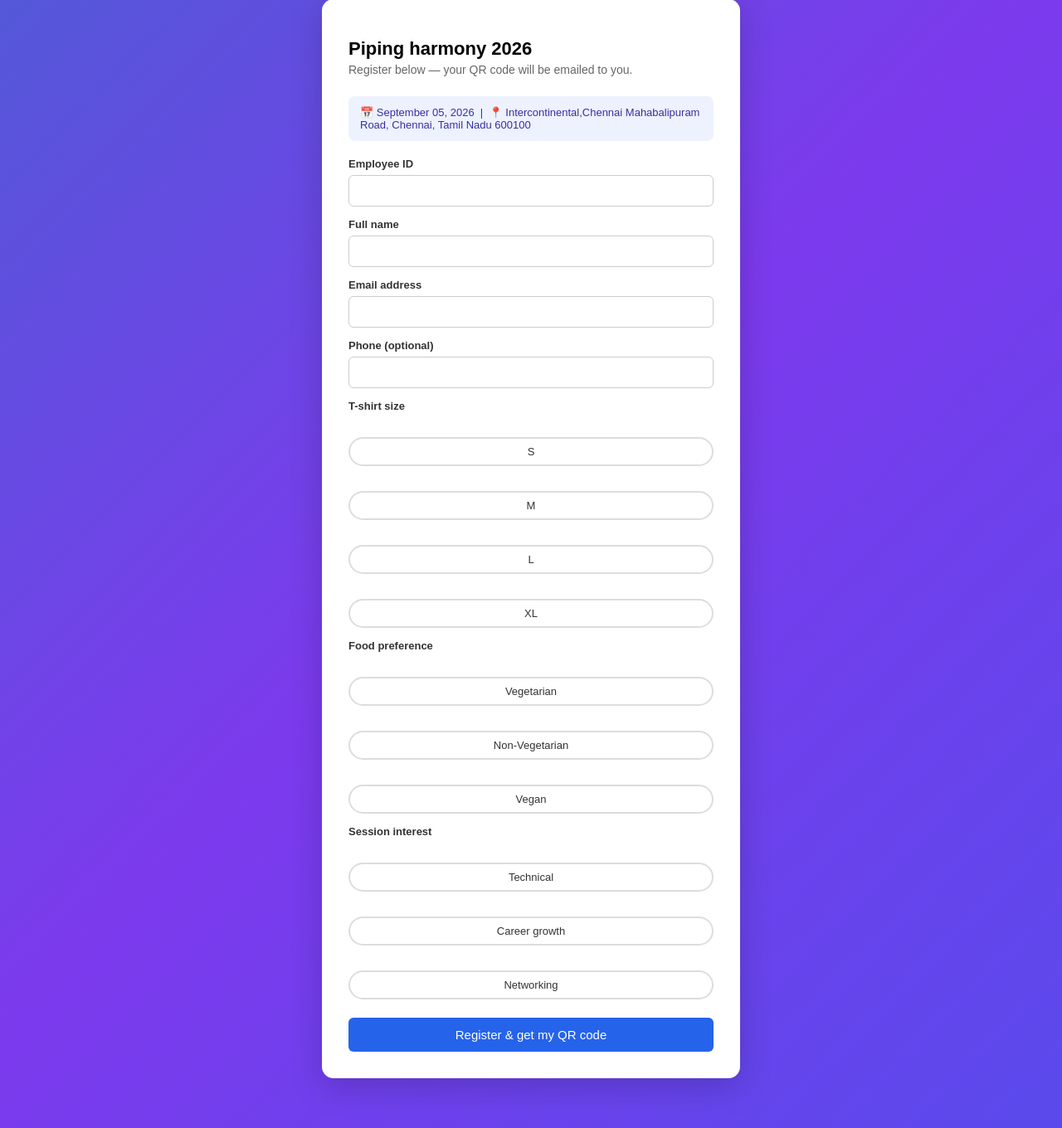
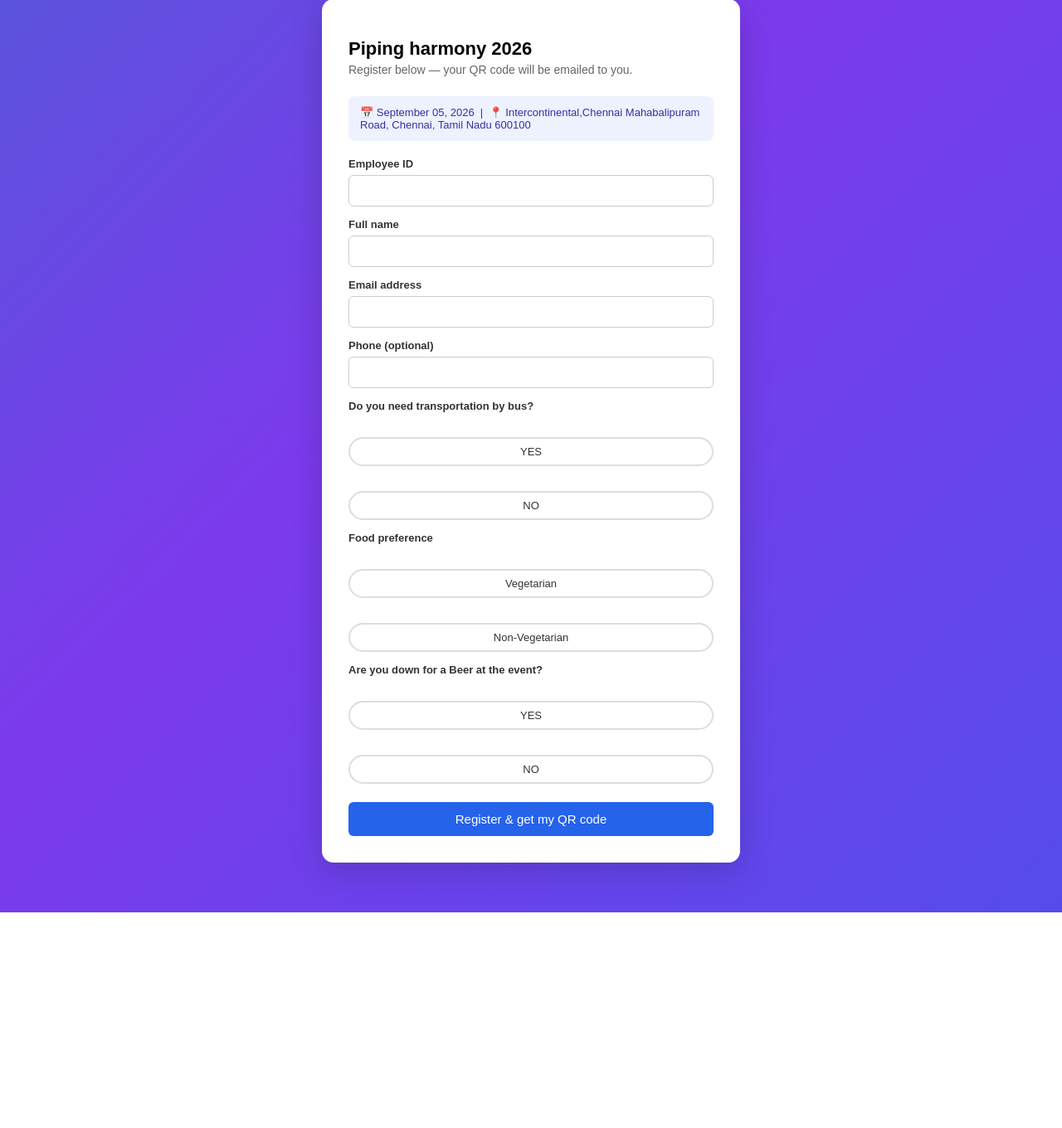
Before and after one commit to rajaprabhu75/Piping-Harmony-2026, a Flask app: page / in a window 1280 px wide. Shown: the part 61-1421 px from the top of the page at 83% size. After the commit the page ends 1161 px from the top, so only its background shows below. Run offline with Flask 3, Linux system fonts and the light colour scheme.

Commit message:
Update registration questions and options

```diff
--- a/templates/register.html
+++ b/templates/register.html
@@ -99,12 +99,10 @@
            plain radio buttons. Relabel the questions/options below to
            whatever you actually need to ask. -->
       <input type="hidden" id="question1" name="question1">
-      <label>T-shirt size</label>
+      <label>Do you need transportation by bus?</label>
       <div class="chip-group" data-target="question1">
-        <button type="button" class="chip">S</button>
-        <button type="button" class="chip">M</button>
-        <button type="button" class="chip">L</button>
-        <button type="button" class="chip">XL</button>
+        <button type="button" class="chip">YES</button>
+        <button type="button" class="chip">NO</button>
       </div>
 
       <input type="hidden" id="question2" name="question2">
@@ -112,15 +110,13 @@
       <div class="chip-group" data-target="question2">
         <button type="button" class="chip">Vegetarian</button>
         <button type="button" class="chip">Non-Vegetarian</button>
-        <button type="button" class="chip">Vegan</button>
       </div>
 
       <input type="hidden" id="question3" name="question3">
-      <label>Session interest</label>
+      <label>Are you down for a Beer at the event?  </label>
       <div class="chip-group" data-target="question3">
-        <button type="button" class="chip">Technical</button>
-        <button type="button" class="chip">Career growth</button>
-        <button type="button" class="chip">Networking</button>
+        <button type="button" class="chip">YES</button>
+        <button type="button" class="chip">NO</button>
       </div>
 
       <button type="submit">Register &amp; get my QR code</button>
```
